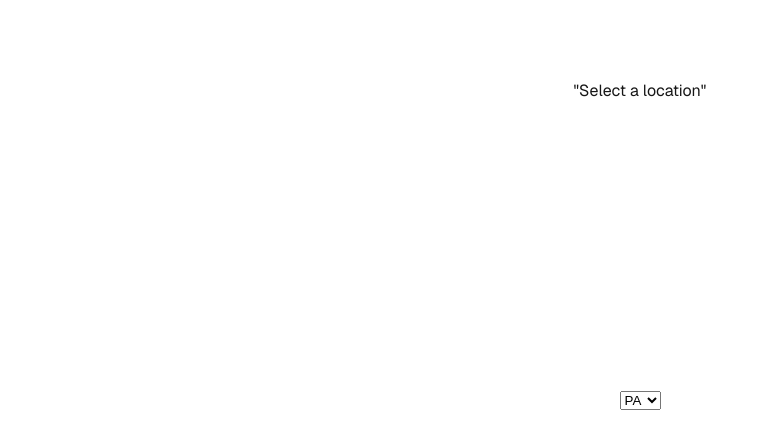
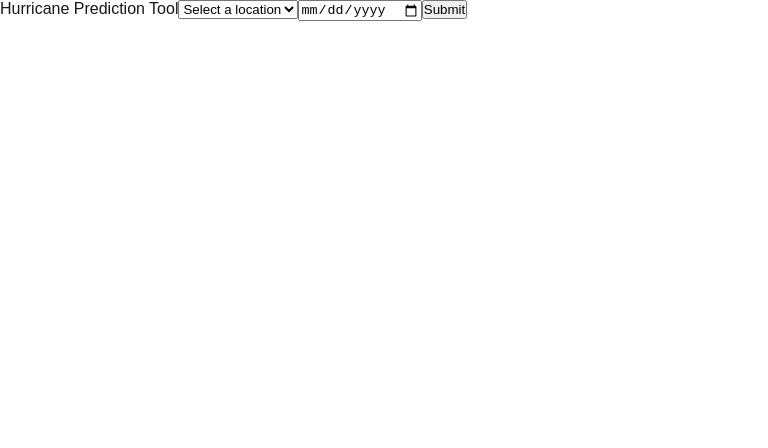
Before and after one commit to larryb02/hurricane_predictor, a Next.js app in the folder hurricane_client/: page / in a window 1280 px wide. Shown: the top 448 px of the page, without its empty margins (0-768 px from the left). Built offline with nearby package versions, Linux system fonts and the light colour scheme.

Commit message:
some ui stuff

```diff
--- a/hurricane_client/app/page.tsx
+++ b/hurricane_client/app/page.tsx
@@ -1,17 +1,39 @@
+"use client";
 import Image from "next/image";
 import styles from "./page.module.css";
-import {useState} from "react";
+import { useState } from "react";
 
 export default function Home() {
-  const validLocations = {}; // key = location_name, value = (long,lat)
+  const [selectedLocation, setSelectedLocation] = useState("");
+  const [date, setDate] = useState("");
+  const validLocations = {
+    "PA": 0.0,
+    "NY": 0.0,
+    "NJ": 0.0
+  }; // key = location_name, value = (long,lat)
+
+  async function getForecast(location: string, date: string)
+  {
+    console.log(`Parameters: {loc: ${location}, date: ${date}}`);
+    // await fetch('localhost:8000/forecast');
+  }
   return (
-    <div className={styles.page}>
-      "Select a location"
-      <select>
-        <option>PA</option>
-        <option>NY</option>
-        <option>NJ</option>
+    <div>
+      Hurricane Prediction Tool
+      <select
+        value={selectedLocation}
+        onChange={(e) => setSelectedLocation(e.target.value)}>
+        <option value="" disabled>
+          Select a location
+        </option>
+        {Object.entries(validLocations).map(([key, value]) => (
+          <option key={key} value={key}>
+            {key}
+          </option>
+        ))}
       </select>
+      <input type="date" onChange={(e) => setDate(e.target.value)}></input>
+      <button onClick={() => {getForecast(selectedLocation, date)}}>Submit</button>
     </div>
   );
 }
```
